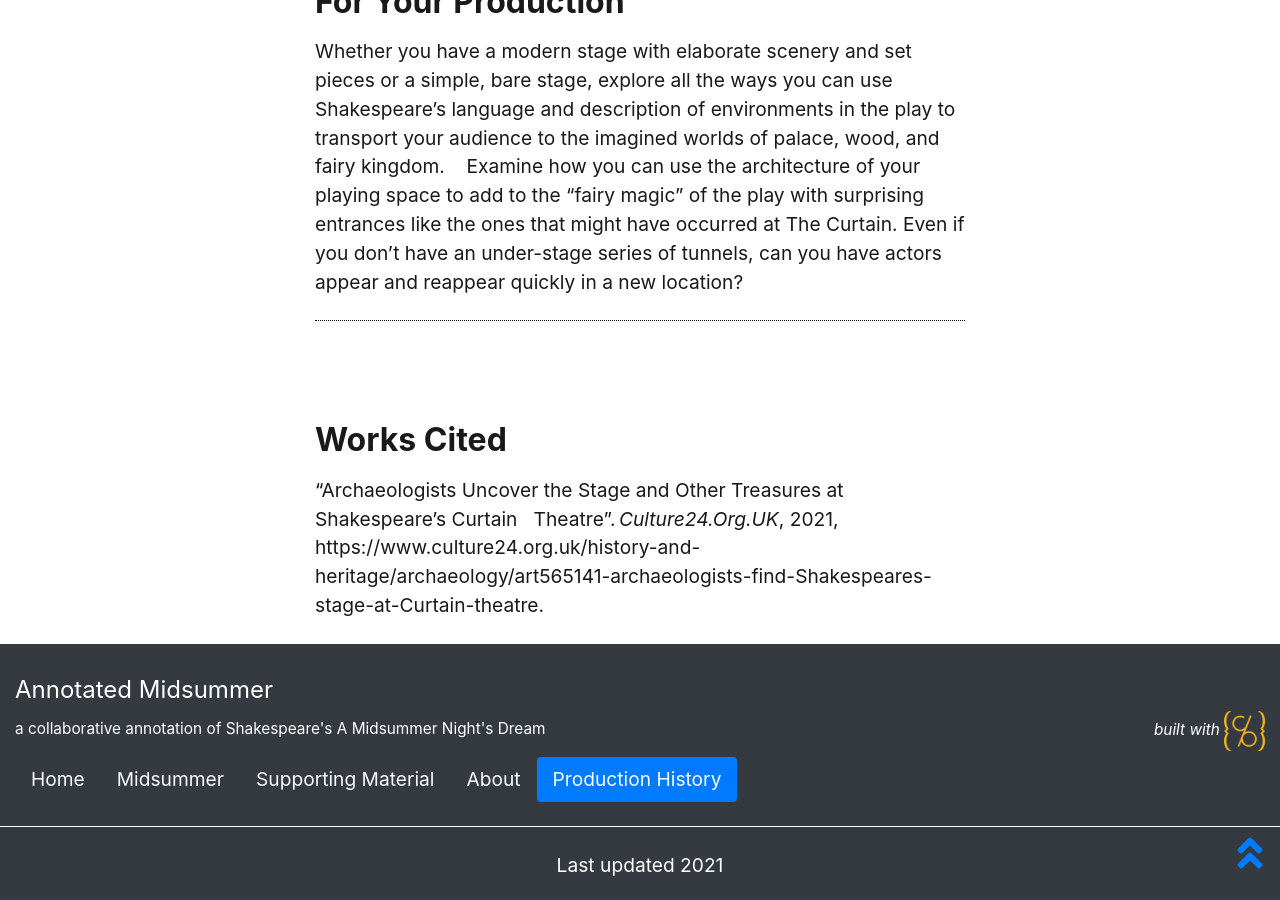
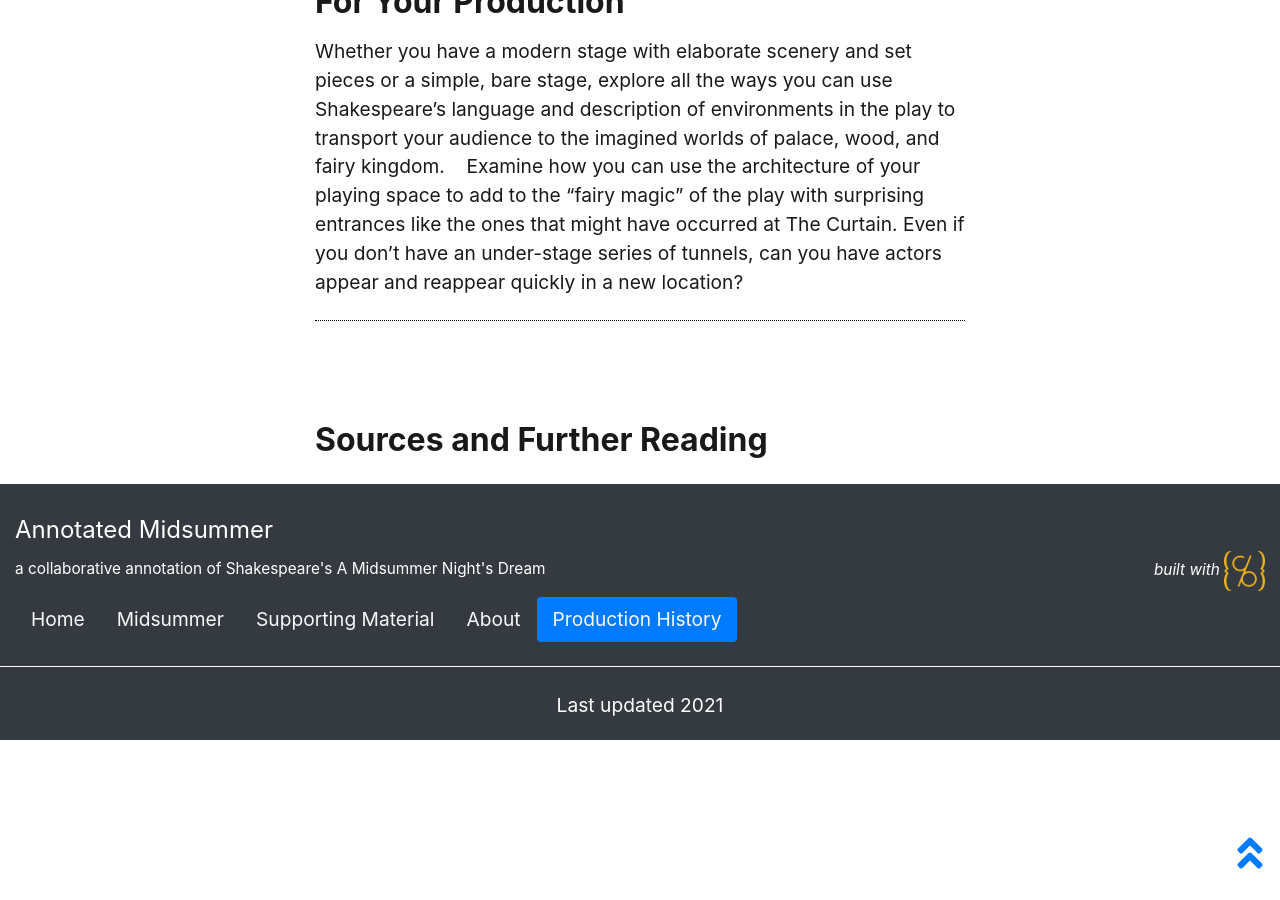
Before and after one commit to thecdil/dramaturgy, a Jekyll site: the page built from pages/production.md, in a window 1280 px wide and 900 px high, scrolled down 5740 px. Built offline with Jekyll 4.4.1, drawn with Linux system fonts in a browser that asks for light colours.

Commit message:
Updated Sources on Prod1

```diff
--- a/pages/production.md
+++ b/pages/production.md
@@ -64,7 +64,4 @@ Whether you have a modern stage with elaborate scenery and set pieces or a simpl
 
 Examine how you can use the architecture of your playing space to add to the “fairy magic” of the play with surprising entrances like the ones that might have occurred at The Curtain. Even if you don’t have an under-stage series of tunnels, can you have actors appear and reappear quickly in a new location?
 
-## Works Cited
-
-"Archaeologists Uncover the Stage and Other Treasures at Shakespeare’s Curtain
-Theatre". *Culture24.Org.UK*, 2021, https://www.culture24.org.uk/history-and-heritage/archaeology/art565141-archaeologists-find-Shakespeares-stage-at-Curtain-theatre.
+## Sources and Further Reading
```
